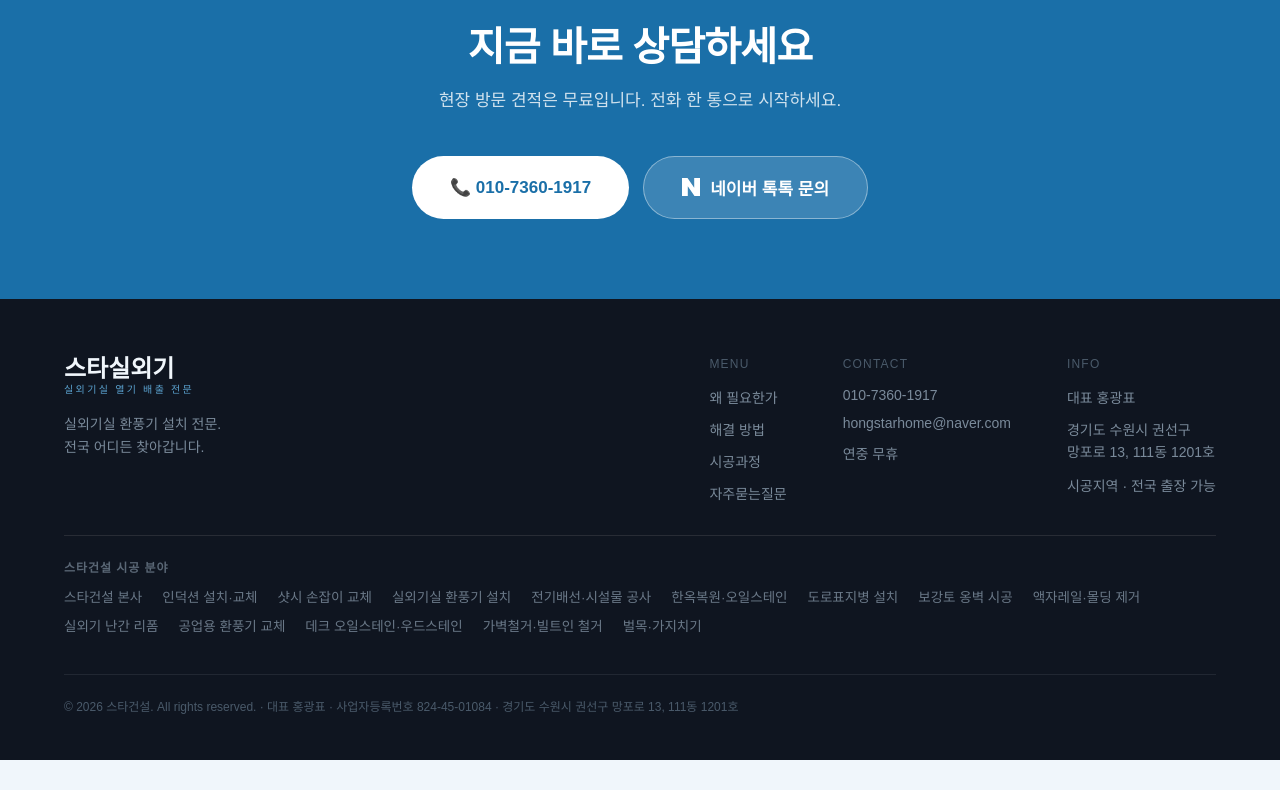
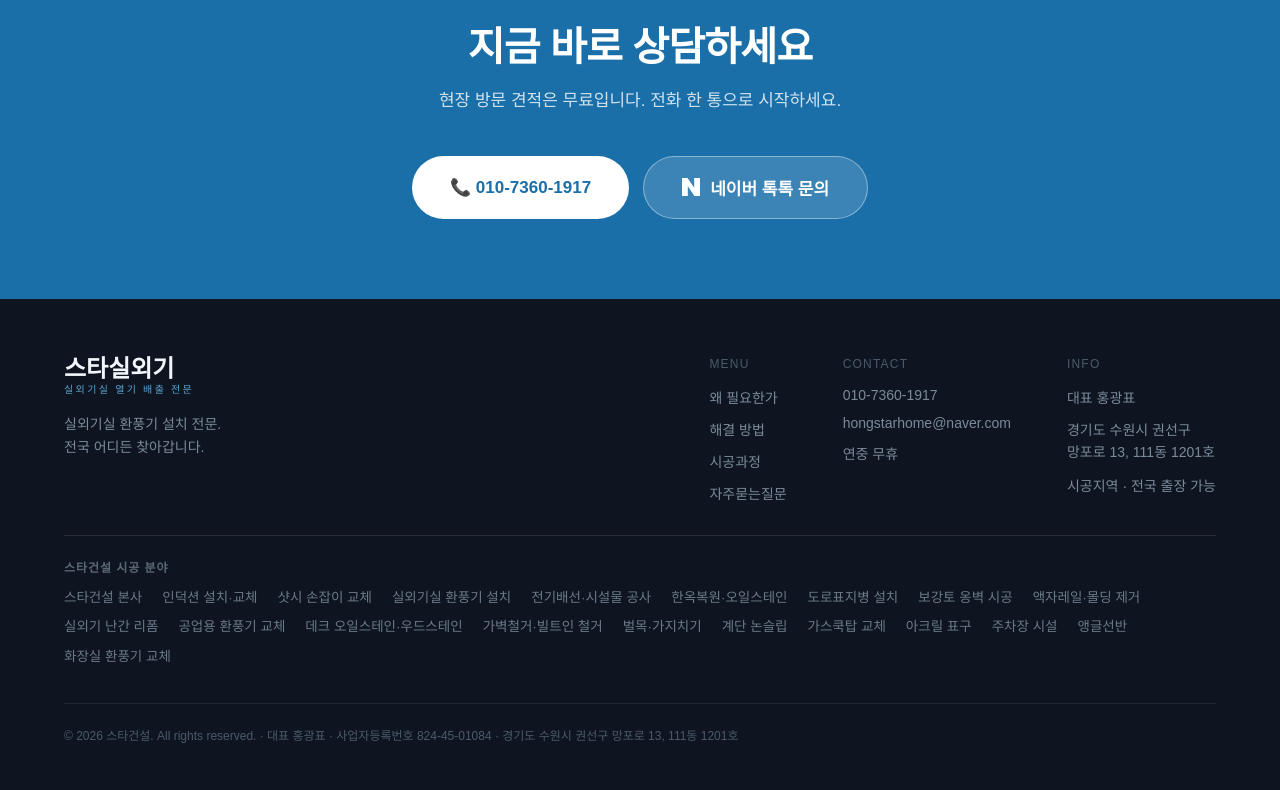
Before and after one commit to mizu001222-lang/star-outdoor, a plain HTML site: page index.html in a window 1280 px wide. Shown: the part 8092-8882 px from the top of the page. Before the commit the page ends 8852 px from the top, so only its background shows below. Drawn offline with nearby package versions, Linux system fonts and the light colour scheme; a web font is replaced by a local one.

Commit message:
하단 시공 분야 링크에 신규 사이트 추가
Co-Authored-By: Claude Sonnet 5.5 <noreply@anthropic.com>

```diff
--- a/index.html
+++ b/index.html
@@ -693,7 +693,7 @@
         </div>
       </div>
     </div>
-    <div class="sxf" style="max-width:1340px;margin-left:auto;margin-right:auto"><p class="sxf__t">스타건설 시공 분야</p><ul class="sxf__l"><li><a href="https://starhome-enc.com/">스타건설 본사</a></li><li><a href="https://induction.starhome-enc.com/">인덕션 설치·교체</a></li><li><a href="https://handle.starhome-enc.com/">샷시 손잡이 교체</a></li><li><a href="https://vent.starhome-enc.com/">실외기실 환풍기 설치</a></li><li><a href="https://electric.starhome-enc.com/">전기배선·시설물 공사</a></li><li><a href="https://hanokoil.starhome-enc.com/">한옥복원·오일스테인</a></li><li><a href="https://roadstud.starhome-enc.com/">도로표지병 설치</a></li><li><a href="https://boganto.starhome-enc.com/">보강토 옹벽 시공</a></li><li><a href="https://molding.starhome-enc.com/">액자레일·몰딩 제거</a></li><li><a href="https://railing.starhome-enc.com/">실외기 난간 리폼</a></li><li><a href="https://fan.starhome-enc.com/">공업용 환풍기 교체</a></li><li><a href="https://deck.starhome-enc.com/">데크 오일스테인·우드스테인</a></li><li><a href="https://demo.starhome-enc.com/">가벽철거·빌트인 철거</a></li><li><a href="https://felling.starhome-enc.com/">벌목·가지치기</a></li></ul></div>
+    <div class="sxf" style="max-width:1340px;margin-left:auto;margin-right:auto"><p class="sxf__t">스타건설 시공 분야</p><ul class="sxf__l"><li><a href="https://starhome-enc.com/">스타건설 본사</a></li><li><a href="https://induction.starhome-enc.com/">인덕션 설치·교체</a></li><li><a href="https://handle.starhome-enc.com/">샷시 손잡이 교체</a></li><li><a href="https://vent.starhome-enc.com/">실외기실 환풍기 설치</a></li><li><a href="https://electric.starhome-enc.com/">전기배선·시설물 공사</a></li><li><a href="https://hanokoil.starhome-enc.com/">한옥복원·오일스테인</a></li><li><a href="https://roadstud.starhome-enc.com/">도로표지병 설치</a></li><li><a href="https://boganto.starhome-enc.com/">보강토 옹벽 시공</a></li><li><a href="https://molding.starhome-enc.com/">액자레일·몰딩 제거</a></li><li><a href="https://railing.starhome-enc.com/">실외기 난간 리폼</a></li><li><a href="https://fan.starhome-enc.com/">공업용 환풍기 교체</a></li><li><a href="https://deck.starhome-enc.com/">데크 오일스테인·우드스테인</a></li><li><a href="https://demo.starhome-enc.com/">가벽철거·빌트인 철거</a></li><li><a href="https://felling.starhome-enc.com/">벌목·가지치기</a></li><li><a href="https://nonslip.starhome-enc.com/">계단 논슬립</a></li><li><a href="https://gas.starhome-enc.com/">가스쿡탑 교체</a></li><li><a href="https://pyogu.starhome-enc.com/">아크릴 표구</a></li><li><a href="https://parking.starhome-enc.com/">주차장 시설</a></li><li><a href="https://shelf.starhome-enc.com/">앵글선반</a></li><li><a href="https://bathfan.starhome-enc.com/">화장실 환풍기 교체</a></li></ul></div>
     <div style="max-width:1340px;margin:36px auto 0;padding-top:22px;border-top:1px solid rgba(240,246,251,.08);font-size:12px;color:#4A5A6A;line-height:1.8">© 2026 스타건설. All rights reserved. · 대표 홍광표 · 사업자등록번호 824-45-01084 · 경기도 수원시 권선구 망포로 13, 111동 1201호</div>
   </footer>
 
```
